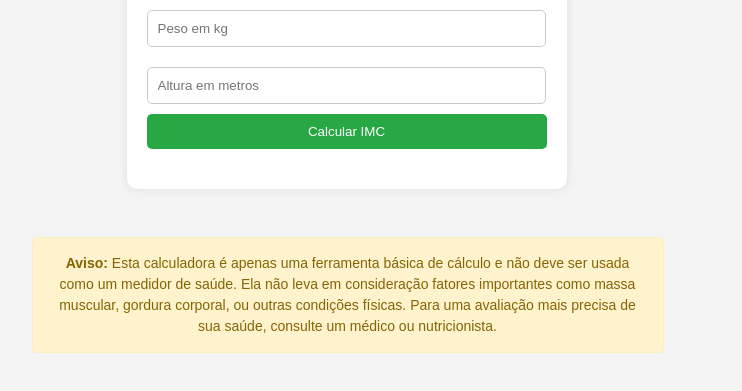
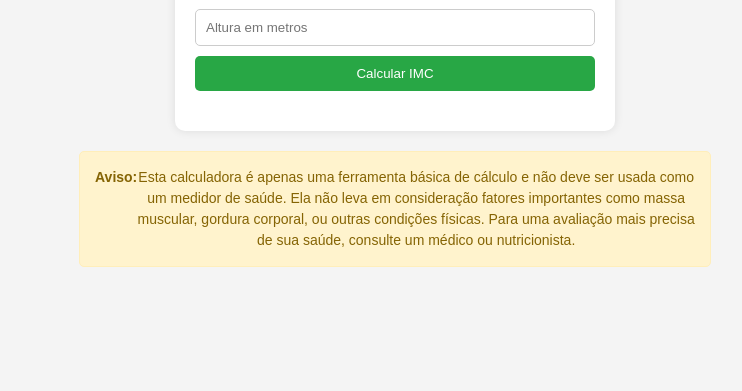
Before and after one commit to jvpchaves/Calculadora_imc, a plain HTML site: page index.html in a window 1280 px wide. Shown: the part 355-746 px from the top of the page, without its empty margins (245-987 px from the left). Drawn offline with Linux system fonts and the light colour scheme.

Commit message:
Update style.css

```diff
--- a/style.css
+++ b/style.css
@@ -8,6 +8,7 @@ body {
     justify-content: center;
     align-items: center;
     height: 100vh;
+    flex-direction: column;
 }
 .container {
     background-color: #fff;
@@ -45,6 +46,7 @@ button:hover {
     margin-top: 20px;
     font-size: 1.2em;
 }
+
 .warning {
     background-color: #fff3cd;
     border: 1px solid #ffeeba;
@@ -52,11 +54,17 @@ button:hover {
     padding: 15px;
     border-radius: 5px;
     font-size: 14px;
+    min-width: none;
+    min-height: none;
     max-width: 600px;
+    max-height: 480px;
+    width: auto;
+    height: auto;
     text-align: center;
     line-height: 1.5;
-    margin-top: 500px; /* Move para baixo */
-    margin-left: -535px; /* Move para a esquerda */
+    display: flex;
+    margin-top: 2.5vh;
+
 }
 
 
```
